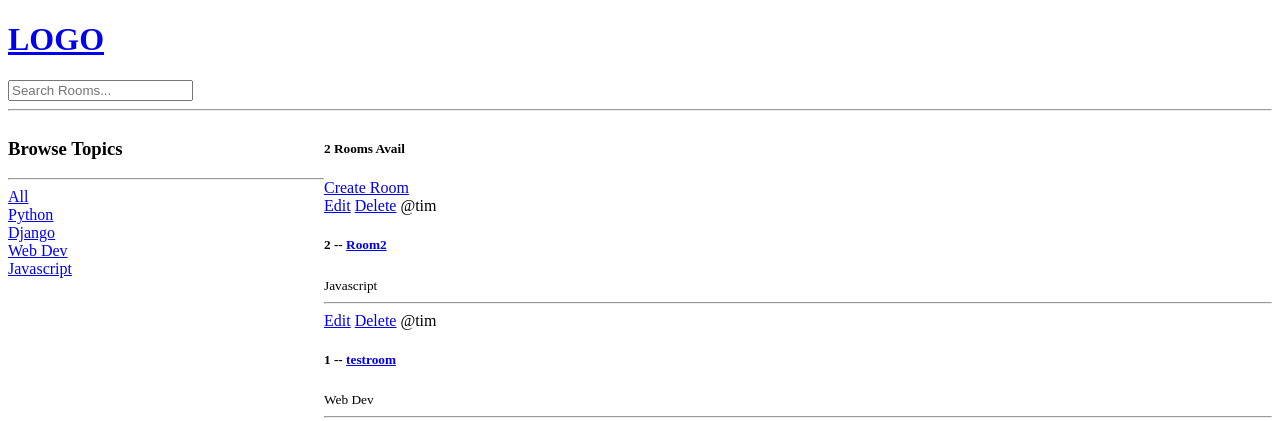
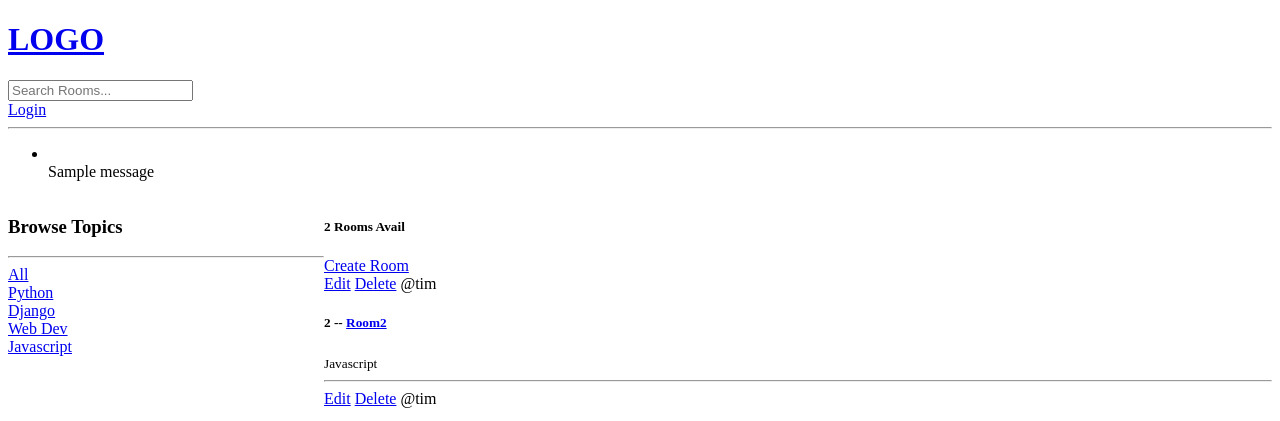
Before and after one commit to tabbott703/Django, a Django app: page / in a window 1280 px wide. Shown: the top 421 px of the page. Run offline with Django 5.2, Linux system fonts and the light colour scheme; data comes from the database, SQL or seed files in the repository; one stand-in notice (Sample message) is shown.

Commit message:
User Login

```diff
--- a/project1/base/urls.py
+++ b/project1/base/urls.py
@@ -2,6 +2,7 @@ from django.urls import path
 from . import views
 
 urlpatterns = [
+    path('login/', views.loginPage, name="login"),
     path('', views.home, name="home"),
     path('room/<str:pk>', views.room, name="room"),
     path('create-room/', views.createRoom, name="create-room"),
--- a/project1/base/views.py
+++ b/project1/base/views.py
@@ -1,5 +1,8 @@
 from django.shortcuts import render, redirect
+from django.contrib import messages
 from django.db.models import Q
+from django.contrib.auth import authenticate, login, logout
+from django.contrib.auth.models import User
 from django.http import HttpResponse
 from .models import Room, Topic
 from .forms import RoomForm
@@ -11,6 +14,28 @@ from .forms import RoomForm
     {'id':3, 'name':'Frontend developers'},
 
 ] """
+
+
+def loginPage(request):
+
+    if request.method == 'POST':
+        username = request.POST.get('username')
+        password = request.POST.get('password')
+
+        try:
+            user = User.objects.get(username=username)
+        except:
+            messages.error(request, 'User does not exist.')
+
+        user = authenticate(request, username=username, password=password)
+
+        if user is not None:
+            login(request, user)
+            return redirect('home')
+        else:
+            messages.error(request, 'Username OR password does not exist')
+    context = {}
+    return render(request, 'base/login_register.html', context)
 
 
 def home(request):
--- a/project1/templates/main.html
+++ b/project1/templates/main.html
@@ -7,6 +7,15 @@
 </head>
 <body>
     {% include 'navbar.html' %}
+
+    {% if messages %}
+<ul class="messages">
+    {% for message in messages %}
+        <li></li>{{ message }}</li>
+    {% endfor %}
+</ul>
+{% endif %}
+
     {% block content  %}
 
 
--- a/project1/templates/navbar.html
+++ b/project1/templates/navbar.html
@@ -6,4 +6,7 @@
     <input type="text" name="q" placeholder="Search Rooms..." />
 </form>
 
+
+<a href="{% url 'login' %}" >Login</a>
+
 <hr>
```
